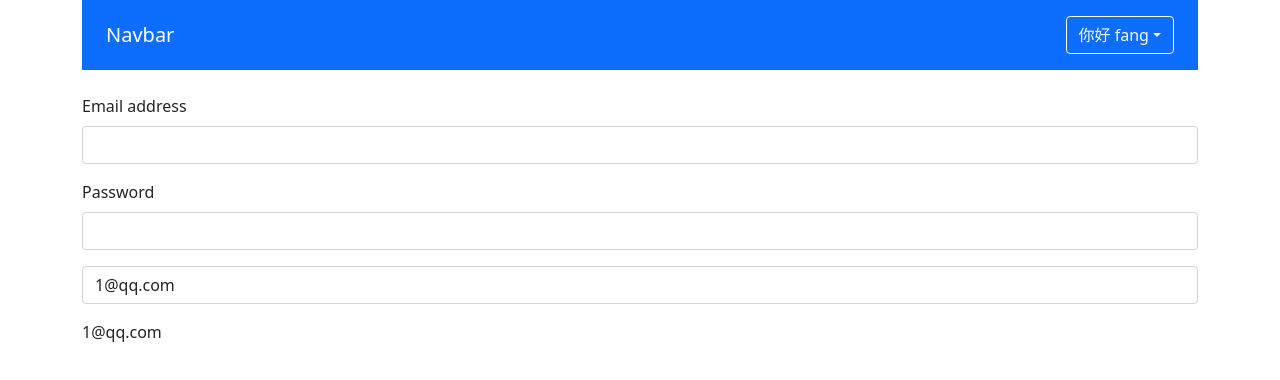
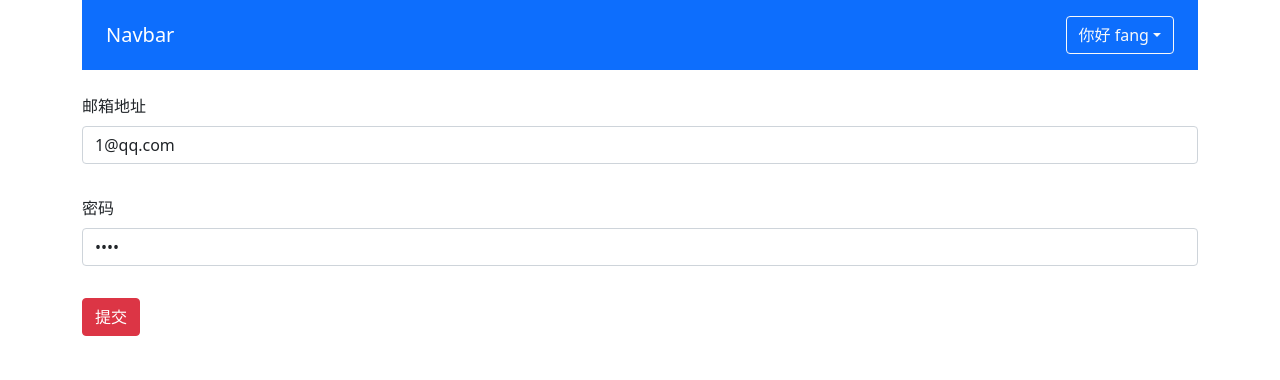
Before and after one commit to fangfeiyue/knowledge, a Vue app: page / in a window 1280 px wide. Shown: the top 380 px of the page. Built offline with nearby package versions, Linux system fonts and the light colour scheme.

Commit message:
表单验证

```diff
--- a/package.json
+++ b/package.json
@@ -8,8 +8,11 @@
     "lint": "vue-cli-service lint"
   },
   "dependencies": {
+    "axios": "^0.27.2",
     "bootstrap": "^5.1.3",
-    "vue": "^3.2.33"
+    "mitt": "^3.0.0",
+    "vue": "^3.2.33",
+    "vue-router": "^4.0.13"
   },
   "devDependencies": {
     "@typescript-eslint/eslint-plugin": "^4.18.0",
--- a/src/App.vue
+++ b/src/App.vue
@@ -2,19 +2,22 @@
   <div class="container">
     <global-header :user="user" />
     <!-- <column-list :list="list"/> -->
-    <form>
+    <validate-form @form-submit="submitForm">
       <div class="mb-3">
-        <label for="exampleInputEmail1" class="form-label">Email address</label>
-        <input type="email" class="form-control" id="exampleInputEmail1" aria-describedby="emailHelp" v-model="email.val" @blur="validateEamil">
-        <div v-if="email.error" id="emailHelp" class="form-text">{{ email.msg }}</div>
+        <label for="exampleInputEmail1" class="form-label">邮箱地址</label>
+        <validate-input :rules="emailRules" v-model="emailVal" placeholder="请输入邮箱地址" type="text" ref="inputRef"/>
       </div>
       <div class="mb-3">
-        <label for="exampleInputPassword1" class="form-label">Password</label>
-        <input type="password" class="form-control" id="exampleInputPassword1">
+        <label for="exampleInputEmail1" class="form-label">密码</label>
+         <validate-input :rules="passwordRules" v-model="passwordVal" placeholder="请输入密码" type="password" />
       </div>
-      <validate-input :rules="emailRules" v-model="emailVal" placeholder="请输入邮箱地址" type="text" />
-      {{emailVal}}
-    </form>
+      <!-- <template v-slot:submit> -->
+      <!-- 简写 -->
+      <template #submit>
+        <button class="btn btn-danger">提交</button>
+        <!-- <a href="https://www.baidu.com/">百度</a> -->
+      </template>
+    </validate-form>
   </div>
 </template>
 <script setup lang="ts">
@@ -23,7 +26,7 @@ import { reactive, ref } from 'vue'
 import ColumnList, { IColumnProps } from './components/ColumnList.vue'
 import GlobalHeader, { IUserProps } from './components/GlobalHeader.vue'
 import ValidateInput, { RulesProp } from './components/ValidateInput.vue'
-
+import ValidateForm from './components/ValidateForm.vue'
 const user: IUserProps = {
   name: 'fang',
   id: 1,
@@ -61,10 +64,16 @@ const email = reactive({
   error: false
 })
 const emailVal = ref('1@qq.com')
+const passwordVal = ref('1234')
 const emailRules: RulesProp = [
   { type: 'required', msg: '邮箱地址不能为空' },
-  { type: 'email', msg: '请输入正确的邮箱格式' },
-  { type: 'range', msg: '邮箱长度应该在5-12个字符' }
+  { type: 'email', msg: '请输入正确的邮箱格式' }
+  // { type: 'range', min: { msg: '邮箱长度不能小于六位', length: 6 }, max: { msg: '邮箱长度不能大于十位', length: 10 } }
+]
+const passwordRules: RulesProp = [
+  { type: 'required', msg: '密码不能为空' }
+  // { type: 'password', msg: '请输入正确的邮箱格式' },
+  // { type: 'range', min: { msg: '你的密码至少包括六位，不能含有空格', length: 6 }, max: { msg: '你的密码不能超过十位，不能含有空格', length: 10 } }
 ]
 const emailReg = /^[a-zA-Z0-9.!#$%&’*+/=?^_`{|}~-]+@[a-zA-Z0-9-]+(?:\.[a-zA-Z0-9-]+)*$/
 const validateEamil = () => {
@@ -79,4 +88,8 @@ const validateEamil = () => {
     email.msg = ''
   }
 }
+const inputRef = ref()
+const submitForm = (res: boolean) => {
+  console.log('ininin', res)
+}
 </script>
--- /dev/null
+++ b/src/bus/index.ts
@@ -0,0 +1,6 @@
+import mitt from 'mitt'
+export type ValidateFunc = () => boolean | undefined
+export type Events = {
+  'form-item-created': ValidateFunc
+}
+export const emitter = mitt<Events>()
--- /dev/null
+++ b/src/components/ValidateForm.vue
@@ -0,0 +1,29 @@
+<template>
+  <form class="validate-form-container" @submit.prevent="submitForm">
+    <slot></slot>
+    <!-- <div class="submit-area" @click.prevent="submitForm"> -->
+    <div class="submit-area">
+      <slot name="submit">
+        <button type="submit" class="btn btn-primary">提交</button>
+      </slot>
+    </div>
+  </form>
+</template>
+<script setup lang="ts">
+import { defineEmits, onMounted } from 'vue'
+import { emitter, ValidateFunc } from '../bus/index'
+const funcArr:ValidateFunc[] = []
+
+const callback = (func: ValidateFunc) => {
+  funcArr.push(func)
+}
+emitter.on('form-item-created', callback)
+onMounted(() => {
+  emitter.off('form-item-created', callback)
+})
+const emit = defineEmits(['form-submit'])
+const submitForm = () => {
+  const res = funcArr.map(func => func()).every(res => res)
+  emit('form-submit', res)
+}
+</script>
--- a/src/components/ValidateInput.vue
+++ b/src/components/ValidateInput.vue
@@ -1,15 +1,24 @@
 <template>
   <div class="validate-input-container pb-3">
     <input type="text" class="form-control" :class="{ 'is-invalid': input.err }" :value="input.val"
-      @blur="validateInput" @input="updateValue" v-bind="$attrs">
+      @blur="validateInput" @input="updateValue" v-bind="$attrs" autocomplete="new-password">
     <span v-if="input.err" class="invalid-feedback">{{ input.msg }}</span>
   </div>
 </template>
 <script setup lang="ts">
-import { reactive, PropType, defineProps, defineEmits } from 'vue'
+import { reactive, PropType, onMounted, defineProps, defineEmits, defineExpose } from 'vue'
+import { emitter } from '../bus/index'
 export interface IRuleProp {
-  type: 'required' | 'email' | 'range',
-  msg: string
+  type: 'required' | 'email' | 'range' | 'password',
+  msg?: string | '',
+  min?: {
+    msg: string,
+    length: number
+  },
+  max?: {
+    msg: string,
+    length: number
+  },
 }
 export type RulesProp = IRuleProp[]
 const props = defineProps({
@@ -26,7 +35,7 @@ const validateInput = () => {
   const { rules } = props
   const allPassed = rules && rules.every(rule => {
     let passed = false
-    input.msg = rule.msg
+    input.msg = rule.msg || ''
     const val = input.val
     const len = val.length
     switch (rule.type) {
@@ -36,25 +45,22 @@ const validateInput = () => {
       case 'email':
         passed = emailReg.test(val)
         break
-      case 'range':
-        console.log(len)
-        passed = len >= 5 && len <= 12
-        console.log('passed', passed)
-        break
       default:
         break
     }
-    console.log(passed)
     return passed
   })
   input.err = !allPassed
+  return allPassed
 }
 
 interface IEvent {
   (e: 'update:modelValue', val: string): void
 }
 const emit = defineEmits<IEvent>()
-
+onMounted(() => {
+  emitter.emit('form-item-created', validateInput)
+})
 const updateValue = (e: Event) => {
   // Property 'value' does not exist on type 'EventTarget'.
   // const val = e.target?.value
@@ -66,9 +72,12 @@ const updateValue = (e: Event) => {
   input.val = val
   emit('update:modelValue', val)
 }
+defineExpose({
+  validateInput
+})
 </script>
-<script lang="ts">
+<!-- <script lang="ts">
 export default {
   inheritAttrs: false
 }
-</script>
+</script> -->
```
Also changed, not shown: 1 other file (tests, documents, lock files or other folders).
